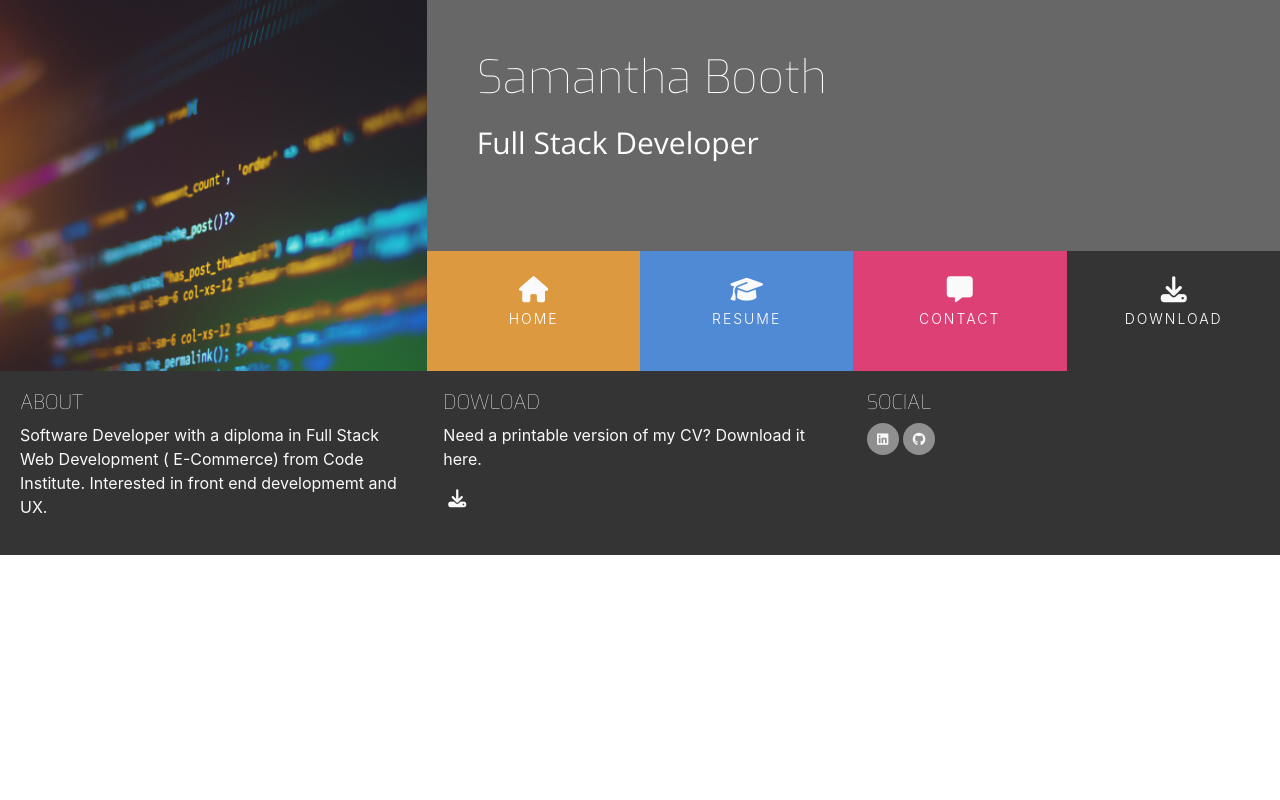
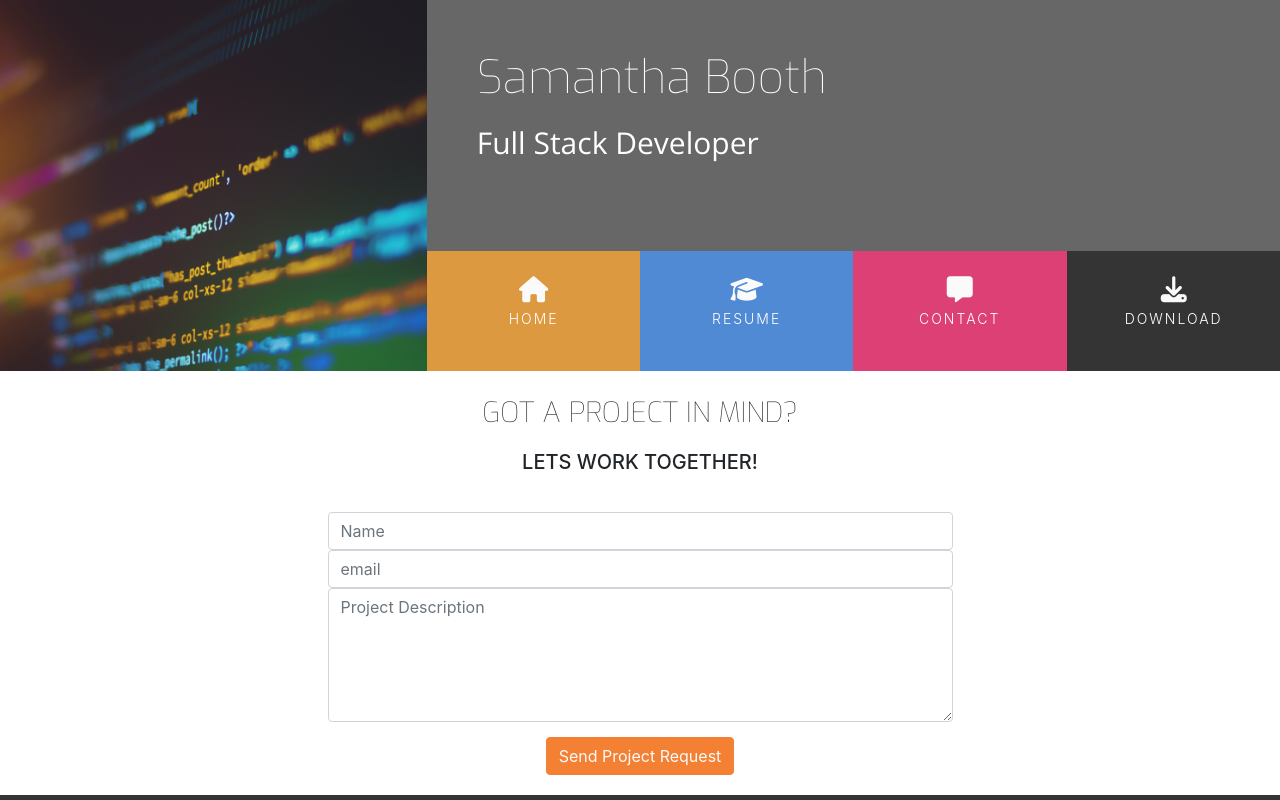
Before and after one commit to SamanthaBooth81/samantha_booth_resume, a plain HTML site: page contact.html in a window 1280 px wide. Shown: the top 800 px of the page. Drawn offline with nearby package versions, Linux system fonts and the light colour scheme.

Commit message:
Add contact form to contact page and style it

```diff
--- a/assets/css/style.css
+++ b/assets/css/style.css
@@ -33,6 +33,9 @@
     background-color: rgb(81, 138, 212);
 }
 
+.bg-color-contact {
+    background-color: white;
+}
 /*-------------------------------------------- Special paddings/margins/texts */
 
 h1,
@@ -336,3 +339,37 @@ footer {
 .history-items {
     margin-bottom: 30px;
 }
+
+/*-------------------------------------------- Contact Form */
+
+.contact-heading {
+    font-family: "Exo", sans-serif;
+    font-weight: 300;
+    margin-top: 25px;
+    margin-bottom: 20px;
+}
+
+.center-form {
+    padding-top: 10px;
+    margin: 0 auto;
+    max-width: 70%;
+}
+
+button[type="submit"] {
+    margin-top: 15px;
+    margin-bottom: 20px;
+    color: #fafafa;
+    background-color: #f38033;
+    border-color: #f38033;
+}
+
+/*-------------------------------------------- Media Query */
+
+@media (min-width: 992px) {
+    .center-form {
+        padding-top: 30px;
+        min-height: 240px;
+        margin: 0 auto;
+        max-width: 50%;
+    }
+}
--- a/contact.html
+++ b/contact.html
@@ -52,6 +52,31 @@
 
     </header>
 
+    <section class="container-fluid">
+        <div class="row bg-color-contact">
+            <div class="col">
+                <h3 class="contact-heading uppercase text-center">Got a project in mind?</h3>
+                <h5 class="uppercase text-center">Lets work together!</h5>
+
+                <div class="center-form">
+                    <form action="">
+                        <input type="text" name="name" id="fullname" class="form-control" placeholder="Name" required>
+                        <input type="email" name="email" id="emailaddress" class="form-control" placeholder="email"
+                            required>
+                        <textarea rows="5" name="projectsummary" id="projectsummary" class="form-control"
+                            placeholder="Project Description" required></textarea>
+                        <div class="form-row text-center">
+                            <div class="col">
+                                <button type="submit" class="btn btn-secondary">Send Project Request</button>
+                            </div>
+                        </div>
+                    </form>
+                </div>
+            </div>
+        </div>
+
+    </section>
+
     <footer container-fluid>
         <div id="footer-details" class="row">
             <div class="col-sm-4">
```
